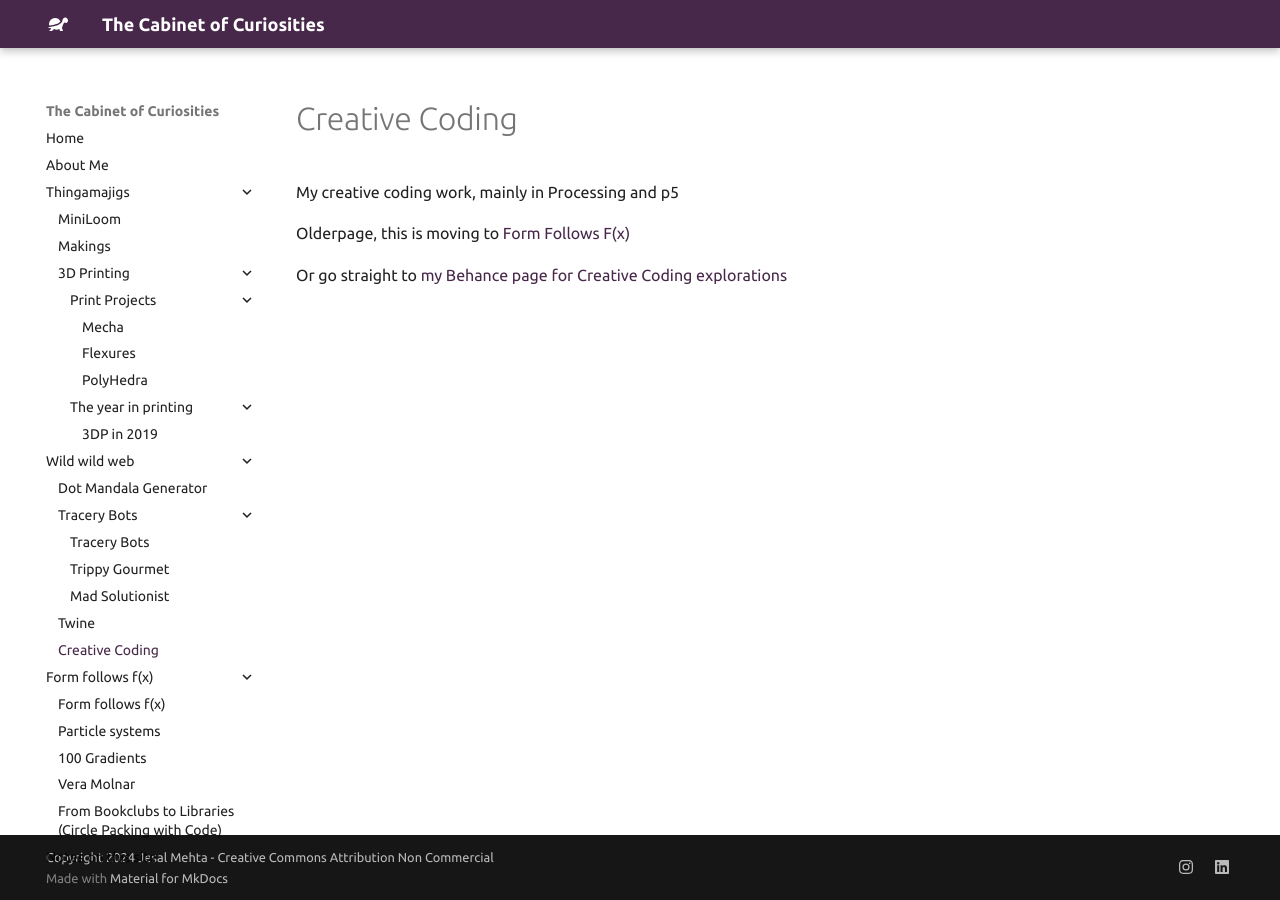
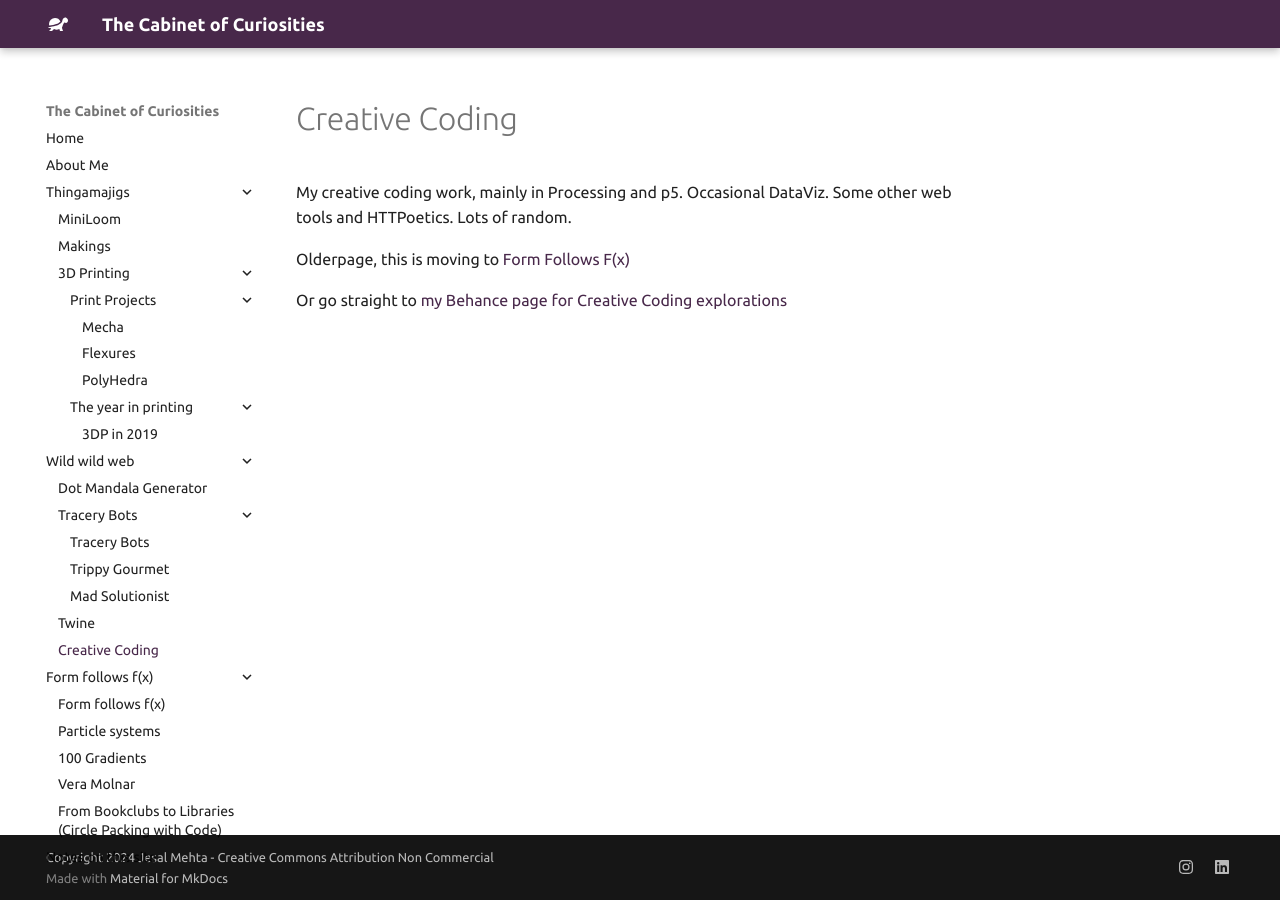
Before and after one commit to jesmehta/CabinetOfCuriosities, an MkDocs documentation site: the page built from docs/creative_code.md, in a window 1280 px wide. Built offline with MkDocs 1.6.1 and Material for MkDocs 9.7.7, drawn with Linux system fonts in a browser that asks for light colours.

Commit message:
Creative coding update

```diff
--- a/docs/creative_code.md
+++ b/docs/creative_code.md
@@ -1,6 +1,6 @@
 # Creative Coding
 
-My creative coding work, mainly in Processing and p5
+My creative coding work, mainly in Processing and p5. Occasional DataViz. Some other web tools and HTTPoetics. Lots of random.
 
 Olderpage, this is moving to [Form Follows F(x)](fffx/fffx.md)
 
```
